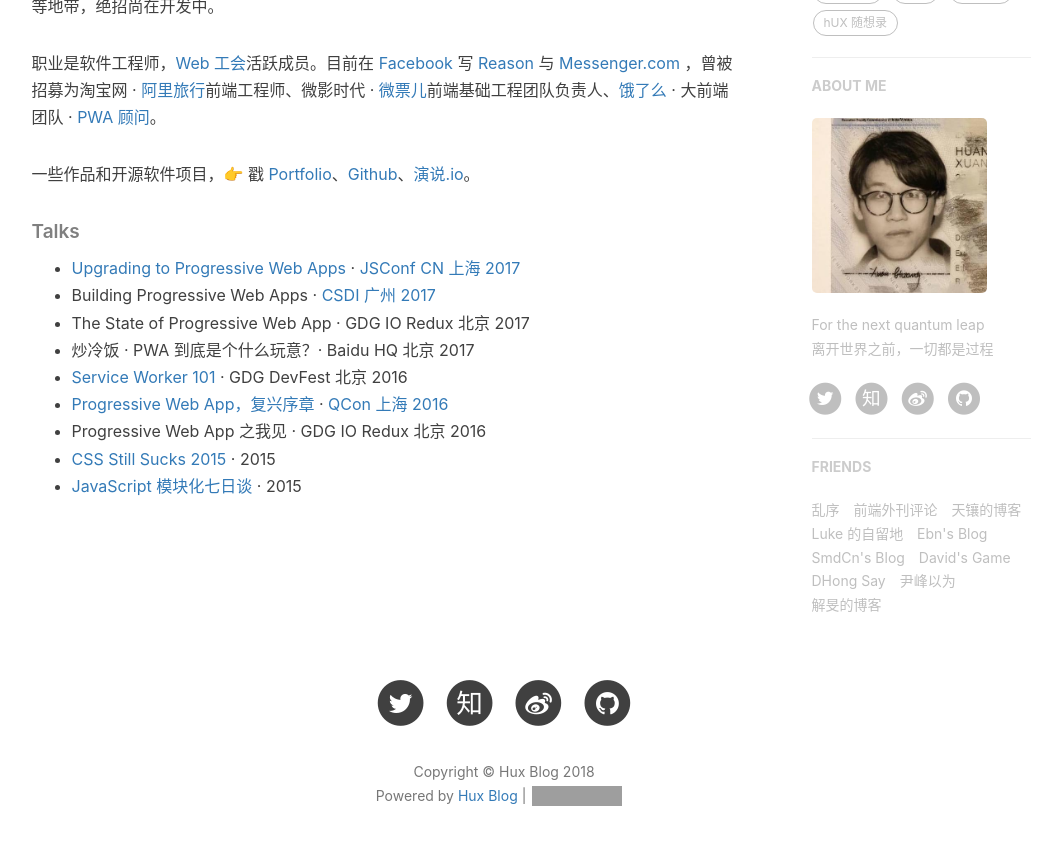
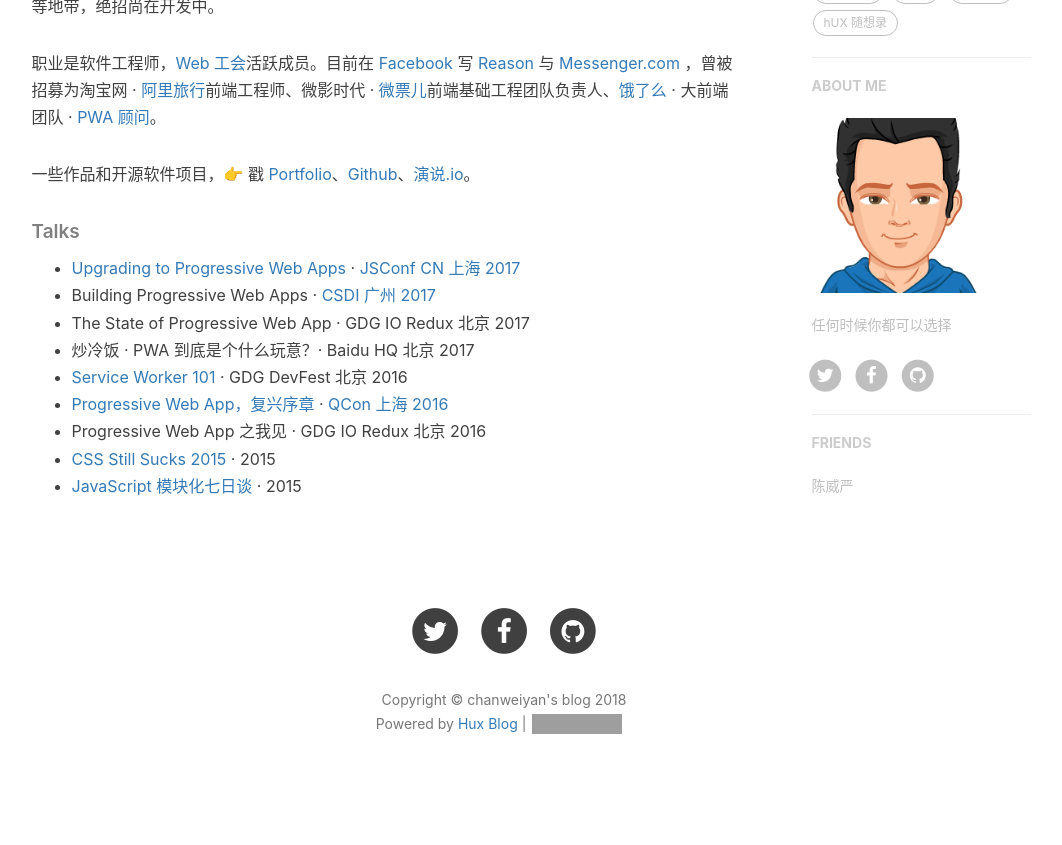
Before and after one commit to cwy007/cwy007.github.io, a Jekyll site: the page built from about.html, in a window 1280 px wide and 900 px high, scrolled down 637 px. Shown: the top 845 px of the window, without its empty margins (136-1198 px from the left). Built offline with Jekyll 4.4.1, drawn with Linux system fonts in a browser that asks for light colours; nearby versions of some CDN libraries; comment, search, counter and statistics services are not loaded; some of the changed text lies outside the part shown; grey boxes are pictures that could not be loaded.

Commit message:
Update config

```diff
--- a/_config.yml
+++ b/_config.yml
@@ -1,8 +1,8 @@
 # Site settings
-title: Hux Blog
-SEOTitle: 黄玄的博客 | Hux Blog
+title: chanweiyan's blog
+SEOTitle: 陈威严的博客 | chanweiyan's Blog
 header-img: img/home-bg.jpg
-email: huxpro@gmail.com
+email: chanweiyan007@gmail.com
 description: "关于程序与设计、黑客与画家 | 黄玄，Web & Mobile Lover，Software Engineer，UX Designer | 这里是 @Hux黄玄 的个人博客，与你一起发现更大的世界。"
 keyword: "黄玄, Hux黄玄, Hux, 鬼栈, huxpro, @huxpro, 黄玄的博客, Hux Blog, 博客, 个人网站, 互联网, Web, JavaScript, 前端, 设计"
 url: "https://huangxuan.me"              # your host, for absolute URL
@@ -13,11 +13,11 @@
 
 # SNS settings
 RSS: false
-weibo_username:     huxpro
-zhihu_username:     huxpro
-github_username:    huxpro
-twitter_username:   huxpro
-#facebook_username:  huxpro
+# weibo_username:     huxpro
+# zhihu_username:     huxpro
+github_username:    cwy007
+twitter_username:   chanweiyan007
+facebook_username:  huxpro
 #linkedin_username:  firstname-lastname-idxxxx
 
 
@@ -59,7 +59,7 @@
 
 
 # Disqus settings
-disqus_username: hux
+disqus_username: weiyanchan
 
 # Netease settings
 netease_comment: false
@@ -77,9 +77,9 @@
 
 
 # Sidebar settings
-sidebar: true                           # whether or not using Sidebar.
-sidebar-about-description: "For the next quantum leap<br>离开世界之前，一切都是过程"
-sidebar-avatar: /img/avatar-hux-ny.jpg      # use absolute URL, seeing it's used in both `/` and `/about/`
+sidebar: true                                # whether or not using Sidebar.
+sidebar-about-description: "任何时候你都可以选择"
+sidebar-avatar: /img/avatar-cwy-icon.png     # use absolute URL, seeing it's used in both `/` and `/about/`
 
 
 
@@ -103,37 +103,11 @@
 # Friends
 friends: [
     {
-    #     title: "Su",
-    #     href: "http://su.gallery/"
-    # },{
-        title: "乱序",
-        href: "http://mida.re/"
-    },{
-        title: "前端外刊评论",
-        href: "http://qianduan.guru/"
-    },{
-        title: "天镶的博客",
-        href: "http://lingyu.wang/"
-    },{
-        title: "Luke 的自留地",
-        href: "http://hmqk1995.github.io"
-    },{
-        title: "Ebn's Blog",
-        href: "http://ebnbin.com/"
-    },{
-        title: "SmdCn's Blog",
-        href: "http://blog.smdcn.net"
-    },{
-        title: "David's Game",
-        href: "https://www.ruoyaowu.com/"
-    },{
-        title: "DHong Say",
-        href: "http://dhong.co"
-    },{
-        title: "尹峰以为",
-        href: "http://ingf.github.io/"
-    },{
-        title: "解旻的博客",
-        href: "http://xieminis.me/"
-    }
+        title: "陈威严",
+        href: "http://chanweiyan.logdown.com/"
+    },
+    # {
+        # title: "乱序",
+        # href: "http://mida.re/"
+    # }
 ]
```
Also changed, not shown: img/avatar-cwy-icon.png (added).
